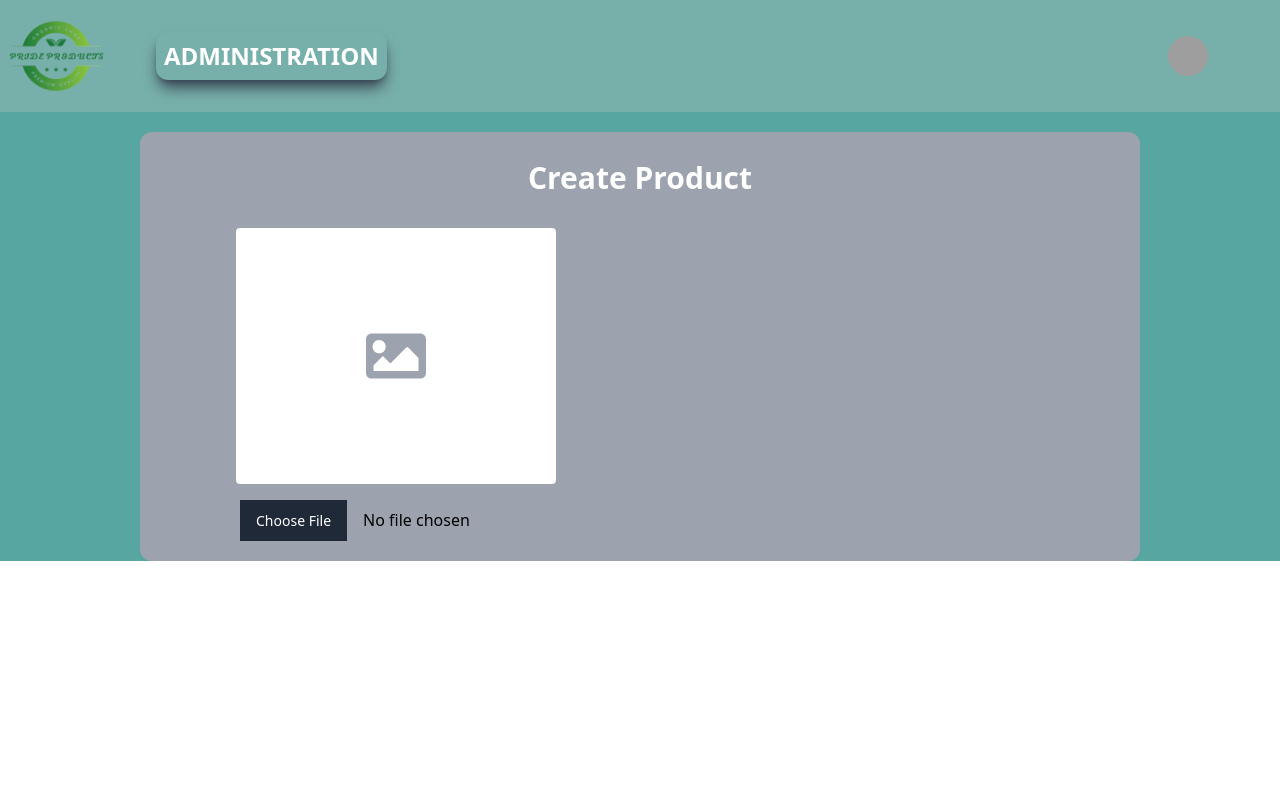
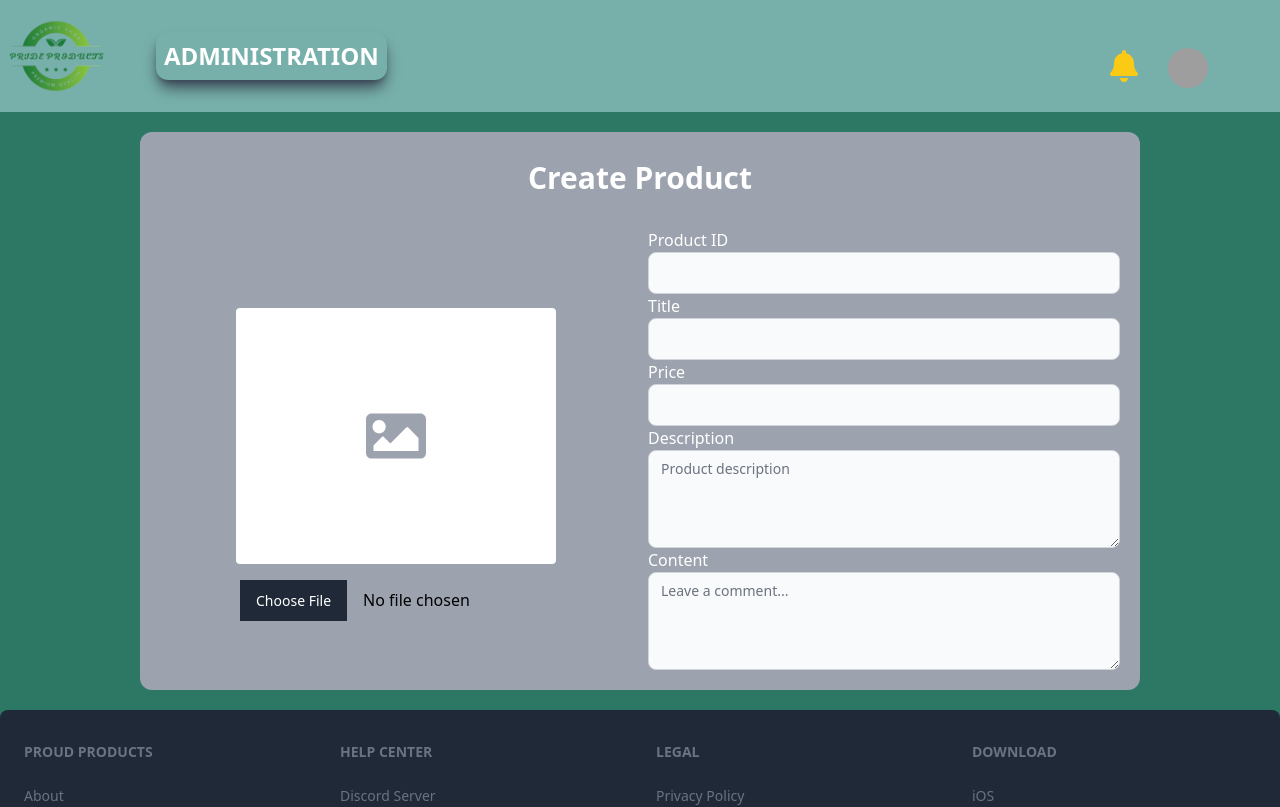
Before and after one commit to Dinuk1994/Pride-Products-FE, a React (Vite) app: page /admin in a window 1280 px wide. Shown: the top 807 px of the page. Built offline with nearby package versions, Linux system fonts and the light colour scheme; grey boxes are pictures that could not be loaded.

Commit message:
Complete adminstrator form

```diff
--- a/src/atoms/AdminNavbar.jsx
+++ b/src/atoms/AdminNavbar.jsx
@@ -1,12 +1,24 @@
 import { Avatar, Dropdown } from 'flowbite-react'
 import Logo from '../assets/Images/logo.png'
+import { FaBell } from "react-icons/fa";
+import { TbBellRinging2Filled } from "react-icons/tb";
+import { useState } from 'react';
 const AdminNavbar = () => {
+    const[bell,setBell] = useState(false)
+
+    const handleBell = ()=>{
+        setBell(!bell)
+    }
     return (
         <div className="w-full bg-adin-navbar">
             <div className="flex items-center">
                 <img src={Logo} alt="" className="mr-3 h-28" />
-                <div className='rounded-xl p-2 shadow-lg border-1 border-gray-700 shadow-gray-700 ml-8 mobile:ml-2'> <label className='text-white font-bold text-2xl' htmlFor="">ADMINISTRATION</label></div>
+                <div className='rounded-xl p-2 shadow-lg border-1 border-gray-700 shadow-gray-700 ml-8 mobile:ml-0 '> <label className='text-white font-bold text-2xl mobile:text-lg' htmlFor="">ADMINISTRATION</label></div>
                 <div className='absolute right-3 tablet-or-mobile:-right-8'>
+                    <button className='mobile:hidden' onClick={()=>{handleBell()}}>{
+                        bell?<TbBellRinging2Filled className='absolute mt-2 text-2xl  text-yellow-300 size-8'/>:<FaBell className='absolute text-2xl mt-2 text-yellow-300 size-8'/>
+
+                    }</button>
                     <Dropdown
                         arrowIcon={false}
                         inline
--- a/src/molecules/AdminContainer.jsx
+++ b/src/molecules/AdminContainer.jsx
@@ -1,5 +1,6 @@
 import { useState } from 'react';
 import { FaImage } from "react-icons/fa";
+import { TextInput,Textarea } from "flowbite-react";
 
 const AdminContainer = () => {
     const [image, setImage] = useState(null);
@@ -17,14 +18,14 @@ const AdminContainer = () => {
 
     return (
         <div className="flex justify-center mt-5">
-            <div className="grid grid-cols-1 bg-gray-400 w-[1000px] rounded-xl p-5">
+            <div className="grid grid-cols-1 bg-gray-400 w-[1000px] rounded-xl mb-5 p-5">
                 <div className="flex justify-center w-full">
                     <label htmlFor="" className="font-bold text-white text-3xl mt-2">Create Product</label>
                 </div>
-                <div className="grid grid-cols-2 mt-8 gap-4">
+                <div className="grid grid-cols-2 mobile:grid-cols-1 mt-8 gap-4 ">
                     <div className="flex flex-col items-center col-span-1">
                         <div
-                            className={`w-full h-64 max-w-xs rounded border-4 border-white flex items-center justify-center ${!image ? 'bg-white' : ''}`}
+                            className={`w-full h-64 max-w-xs mt-20 mobile:mt-5 rounded border-4 border-white flex items-center justify-center ${!image ? 'bg-white' : ''}`}
                         >
                             {image ? (
                                 <img src={image} alt="Uploaded" className="w-full h-full object-cover rounded" />
@@ -41,9 +42,16 @@ const AdminContainer = () => {
                         />
                     </div>
                     <div className="grid col-span-1">
-                        <label htmlFor="" className="flex justify-center w-full h-full">
-
-                        </label>
+                        <label htmlFor="" className="text-white w-full h-full">Product ID</label>
+                        <TextInput id="base" type="text" sizing="md" />
+                        <label htmlFor="" className="text-white w-full h-full">Title</label>
+                        <TextInput id="base"  type="text" sizing="md" />
+                        <label htmlFor="" className="text-white w-full h-full">Price</label>
+                        <TextInput id="base" type="number" sizing="md" />
+                        <label htmlFor="" className="text-white w-full h-full">Description</label>
+                        <Textarea id="comment" placeholder="Product description" required rows={4} />
+                        <label htmlFor="" className="text-white w-full h-full">Content</label>
+                        <Textarea id="comment" placeholder="Leave a comment..." required rows={4} />
                     </div>
                 </div>
             </div>
--- a/src/organism/Admin.jsx
+++ b/src/organism/Admin.jsx
@@ -1,4 +1,5 @@
 import AdminNavbar from "../atoms/AdminNavbar"
+import ComponentFooter from "../common/ComponentFooter"
 import AdminContainer from "../molecules/AdminContainer"
 
 const Admin = () => {
@@ -6,6 +7,7 @@ const Admin = () => {
     <div className="bg-admin-background">
        <AdminNavbar/>
        <AdminContainer/>
+       <ComponentFooter/>
     </div>
   )
 }
--- a/tailwind.config.js
+++ b/tailwind.config.js
@@ -14,7 +14,7 @@ export default {
     extend: {
       backgroundColor: {
         'new-gray': '#B9B7B7',
-        'admin-background' : "#57A6A1",
+        'admin-background' : "#2C7865",
         'adin-navbar':'#77B0AA',
       },
       fontFamily: {
```
